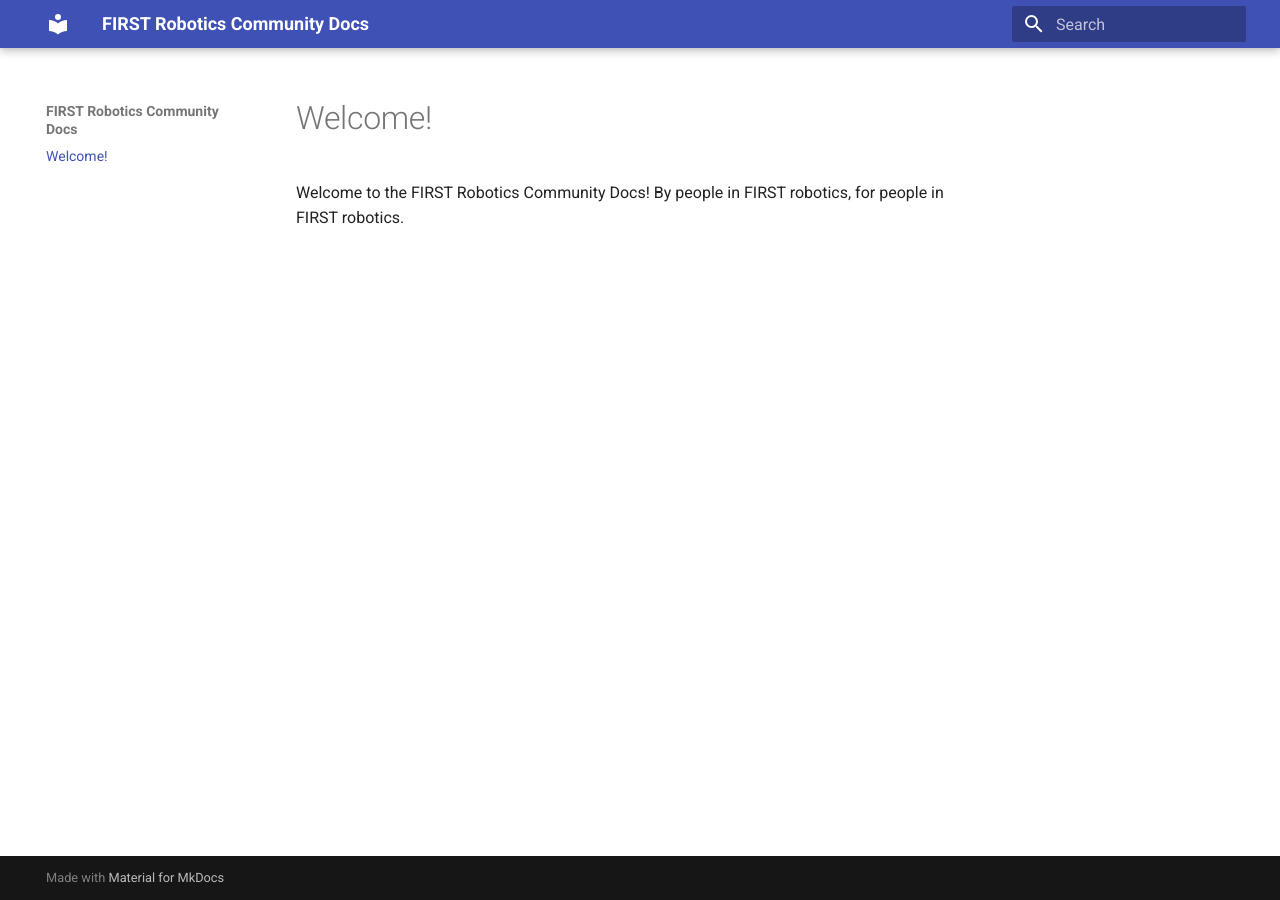
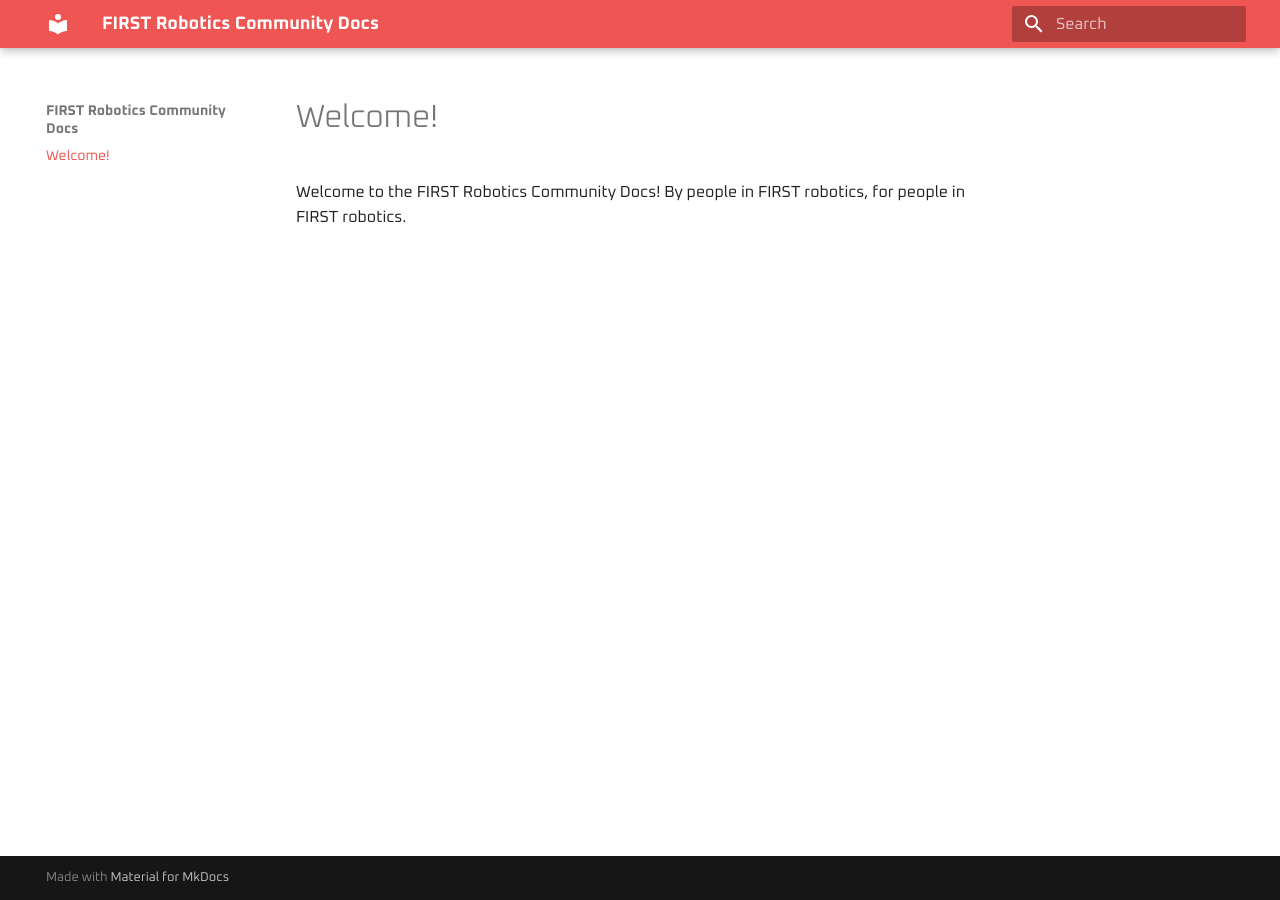
Before and after one commit to Skyhawkbotics/firstdocs, an MkDocs documentation site: the page built from source/docs/index.md, in a window 1280 px wide. Built offline with MkDocs 1.6.1 and Material for MkDocs 9.7.7, drawn with Linux system fonts in a browser that asks for light colours.

Commit message:
add some hawkbot1cs looks

```diff
--- a/source/mkdocs.yml
+++ b/source/mkdocs.yml
@@ -1,2 +1,7 @@
 site_name: FIRST Robotics Community Docs
-theme: material
+theme:
+  name: material
+  font:
+    text: Oxanium
+  palette:
+    primary: red
```
